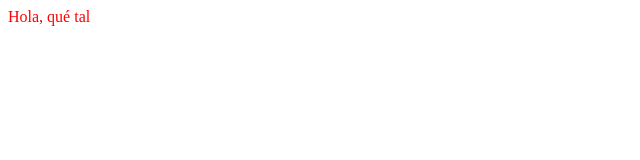
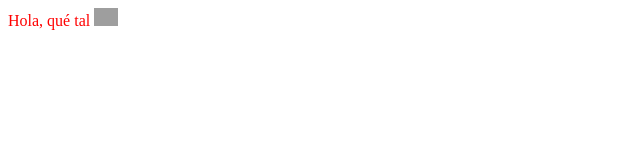
Before and after one commit to yendick/br3fG_FL43qoVLO0, a plain HTML site: page index.html in a window 1280 px wide. Shown: the full height of the page, 0-640 px from the left. Drawn offline with Linux system fonts and the light colour scheme; grey boxes are pictures that could not be loaded.

Commit message:
Update index.html

```diff
--- a/index.html
+++ b/index.html
@@ -1 +1,3 @@
 <span style="color: red;">Hola, qué tal</span>
+
+<a href="https://api.whatsapp.com/send?phone=%2B34661381804"><img src="https://cdn-icons-png.flaticon.com/512/174/174879.png" width=24 /></a>
```
